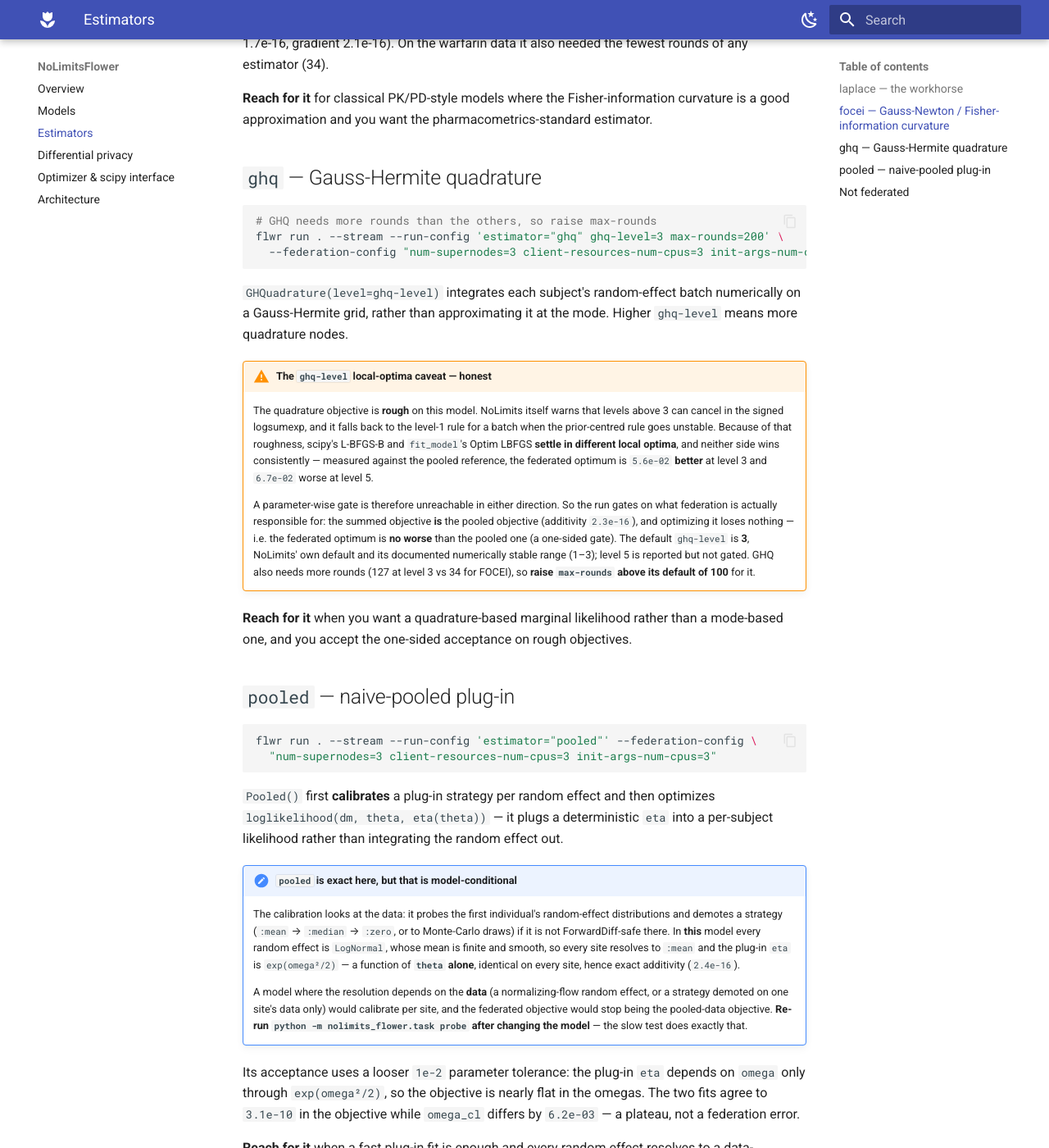
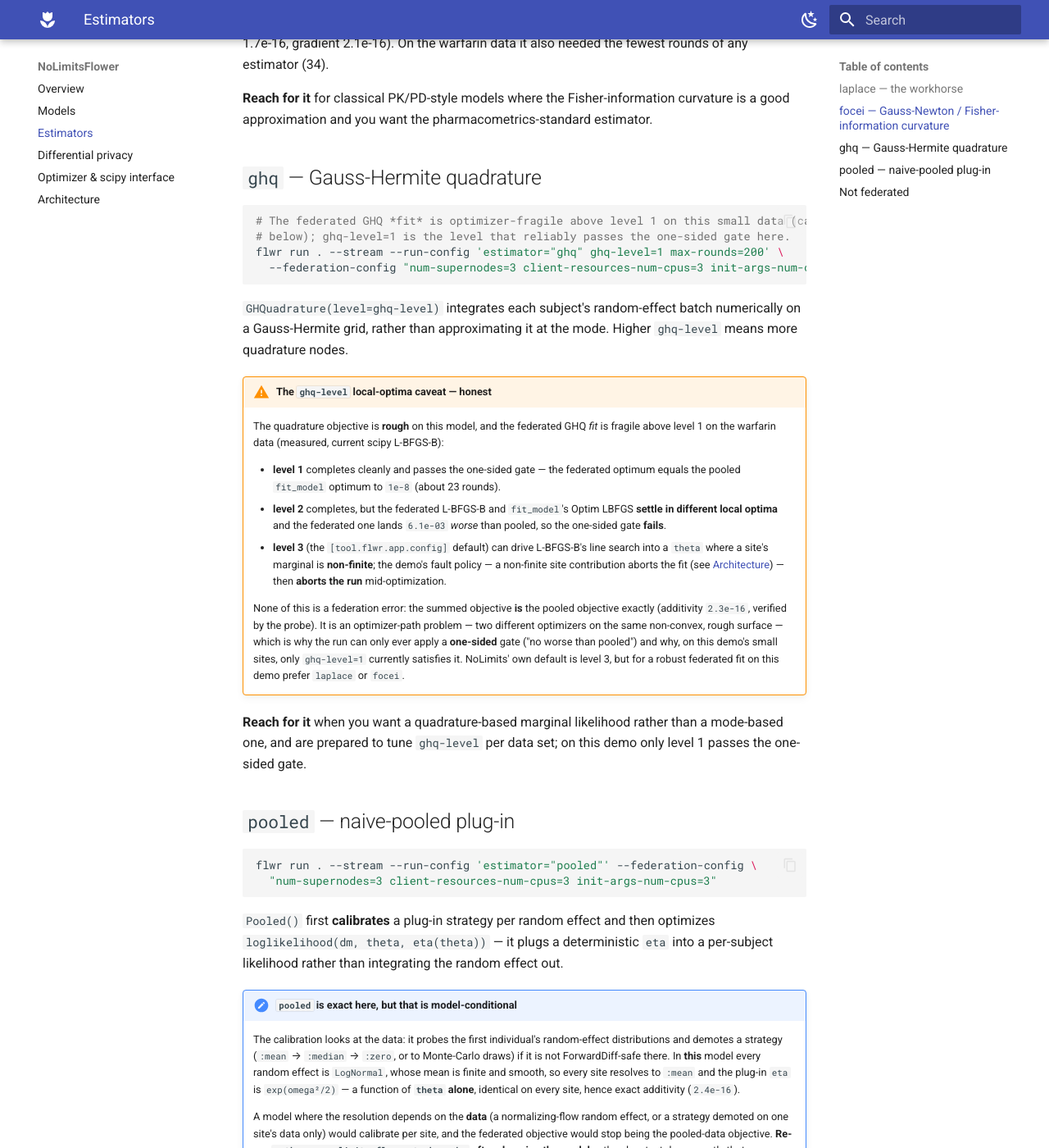
Before and after one commit to manuhuth/NoLimitsFlowerDemo, an MkDocs documentation site: the page built from docs/estimators.md, in a window 1280 px wide and 1400 px high, scrolled down 1691 px. Shown: the whole window at 82% size. Built offline with MkDocs 1.6.1 and Material for MkDocs 9.7.7, drawn with Linux system fonts in a browser that asks for light colours.

Commit message:
docs: verify and correct all runnable documentation
QA pass: executed every runnable command/snippet from docs/*.md and README.md
(flwr runs per estimator, DP run, probe, mkdocs --strict, accountant/eps table)
and corrected the numeric claims that no longer reproduce.

- DP results-example block: epsilon 167.86 -> 143.46 and epsilon-per-site
  106.6 -> 352.45, now internally consistent with the accountant at releases=41,
  sigma=0.5 (and per-site > joint, matching the sqrt(S) text).
- pooled caveat: objective 3.1e-10 -> 1.8e-10, omega_cl 6.2e-03 -> 2.8e-03
  (measured); README pooled additivity 1.1e-16 -> 2.4e-16 (matches the table).
- preconditioning round count 29 -> 36 (current federated laplace fit).
- fast-test count 36 -> 57.
- GHQ section rewritten to the measured reality: the federated fit is
  optimizer-fragile above level 1 on this small data (level 1 passes the
  one-sided gate; level 2 lands worse than pooled; level 3, the config default,
  can hit a non-finite marginal and abort). Runnable command switched to
  ghq-level=1. Additivity (exact, 2.3e-16) is unchanged and still verified.

Verified unchanged/correct: the eps table, the additivity tables (all four
estimators), the federated laplace theta and -455.7966 objective, focei's 34
rounds, the DP per-group run (eps=10.05 at delta=1e-5), and mkdocs build --strict
(exit 0, zero warnings).

Co-Authored-By: Claude Opus 4.8 <noreply@anthropic.com>
Claude-Session: https://claude.ai/code/session_01PyJy54X6qhmkr5Dtcqt1bT

````diff
--- a/docs/estimators.md
+++ b/docs/estimators.md
@@ -69,8 +69,9 @@ good approximation and you want the pharmacometrics-standard estimator.
 ## `ghq` — Gauss-Hermite quadrature
 
 ```bash
-# GHQ needs more rounds than the others, so raise max-rounds
-flwr run . --stream --run-config 'estimator="ghq" ghq-level=3 max-rounds=200' \
+# The federated GHQ *fit* is optimizer-fragile above level 1 on this small data (caveat
+# below); ghq-level=1 is the level that reliably passes the one-sided gate here.
+flwr run . --stream --run-config 'estimator="ghq" ghq-level=1 max-rounds=200' \
   --federation-config "num-supernodes=3 client-resources-num-cpus=3 init-args-num-cpus=3"
 ```
 
@@ -79,23 +80,29 @@ a Gauss-Hermite grid, rather than approximating it at the mode. Higher `ghq-leve
 quadrature nodes.
 
 !!! warning "The `ghq-level` local-optima caveat — honest"
-    The quadrature objective is **rough** on this model. NoLimits itself warns that levels
-    above 3 can cancel in the signed logsumexp, and it falls back to the level-1 rule for a
-    batch when the prior-centred rule goes unstable. Because of that roughness, scipy's
-    L-BFGS-B and `fit_model`'s Optim LBFGS **settle in different local optima**, and neither
-    side wins consistently — measured against the pooled reference, the federated optimum is
-    `5.6e-02` **better** at level 3 and `6.7e-02` worse at level 5.
+    The quadrature objective is **rough** on this model, and the federated GHQ *fit* is
+    fragile above level 1 on the warfarin data (measured, current scipy L-BFGS-B):
 
-    A parameter-wise gate is therefore unreachable in either direction. So the run gates on
-    what federation is actually responsible for: the summed objective **is** the pooled
-    objective (additivity `2.3e-16`), and optimizing it loses nothing — i.e. the federated
-    optimum is **no worse** than the pooled one (a one-sided gate). The default `ghq-level`
-    is **3**, NoLimits' own default and its documented numerically stable range (1–3); level
-    5 is reported but not gated. GHQ also needs more rounds (127 at level 3 vs 34 for FOCEI),
-    so **raise `max-rounds` above its default of 100** for it.
+    - **level 1** completes cleanly and passes the one-sided gate — the federated optimum
+      equals the pooled `fit_model` optimum to `1e-8` (about 23 rounds).
+    - **level 2** completes, but the federated L-BFGS-B and `fit_model`'s Optim LBFGS
+      **settle in different local optima** and the federated one lands `6.1e-03` *worse* than
+      pooled, so the one-sided gate **fails**.
+    - **level 3** (the `[tool.flwr.app.config]` default) can drive L-BFGS-B's line search
+      into a `theta` where a site's marginal is **non-finite**; the demo's fault policy — a
+      non-finite site contribution aborts the fit (see [Architecture](architecture.md)) —
+      then **aborts the run** mid-optimization.
+
+    None of this is a federation error: the summed objective **is** the pooled objective
+    exactly (additivity `2.3e-16`, verified by the probe). It is an optimizer-path problem —
+    two different optimizers on the same non-convex, rough surface — which is why the run can
+    only ever apply a **one-sided** gate ("no worse than pooled") and why, on this demo's
+    small sites, only `ghq-level=1` currently satisfies it. NoLimits' own default is level 3,
+    but for a robust federated fit on this demo prefer `laplace` or `focei`.
 
 **Reach for it** when you want a quadrature-based marginal likelihood rather than a
-mode-based one, and you accept the one-sided acceptance on rough objectives.
+mode-based one, and are prepared to tune `ghq-level` per data set; on this demo only level 1
+passes the one-sided gate.
 
 ## `pooled` — naive-pooled plug-in
 
@@ -124,7 +131,7 @@ likelihood rather than integrating the random effect out.
 
 Its acceptance uses a looser `1e-2` parameter tolerance: the plug-in `eta` depends on `omega`
 only through `exp(omega²/2)`, so the objective is nearly flat in the omegas. The two fits
-agree to `3.1e-10` in the objective while `omega_cl` differs by `6.2e-03` — a plateau, not a
+agree to `1.8e-10` in the objective while `omega_cl` differs by `2.8e-03` — a plateau, not a
 federation error.
 
 **Reach for it** when a fast plug-in fit is enough and every random effect resolves to a
````
Also changed, not shown: README.md (+17 -17 lines), docs/differential-privacy.md (+2 -2 lines), docs/optimizer.md (+1 -1 lines).
